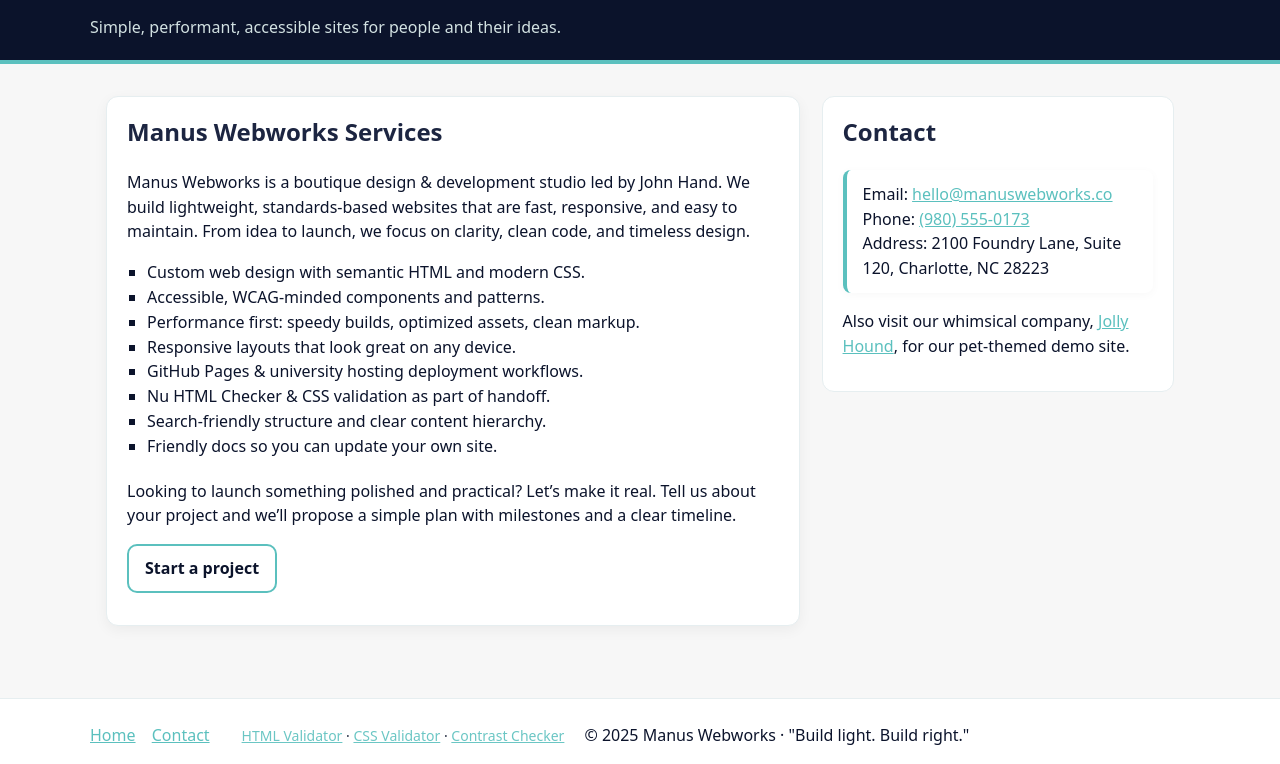
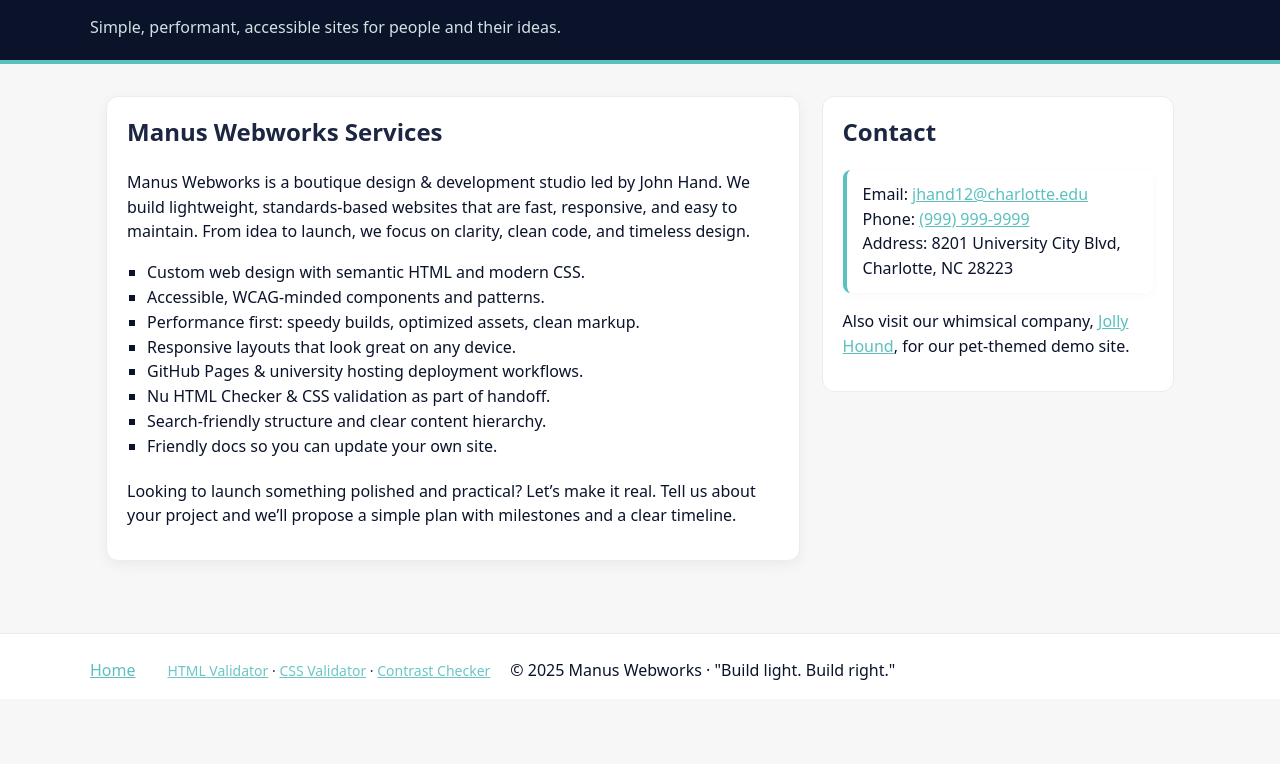
Before and after one commit to TheQuantifier/TheQuantifier.github.io, a plain HTML site: page itis3135/manuswebworks.co/index.html in a window 1280 px wide. Shown: the part 87-851 px from the top of the page. After the commit the page ends 800 px from the top, so only its background shows below. Drawn offline with Linux system fonts and the light colour scheme.

Commit message:
Removed unnecessary elements

```diff
--- a/itis3135/manuswebworks.co/index.html
+++ b/itis3135/manuswebworks.co/index.html
@@ -7,6 +7,7 @@
   <script src="https://lint.page/kit/4d0fe3.js" crossorigin="anonymous"></script>
   <title>Manus Webworks – Design & Development</title>
 
+  <!-- Coolors palette (required by assignment): https://coolors.co/0b132b-1c2541-3a506b-5bc0be-6fffe9 -->
   <style>
     /* ---------- Global Reset & Typography ---------- */
     * { box-sizing: border-box; }
@@ -16,8 +17,8 @@
       margin: 0;
       font-family: system-ui, -apple-system, "Segoe UI", Roboto, Ubuntu, Cantarell, "Helvetica Neue", Arial;
       line-height: 1.55;
-      color: #0b132b;   /* dark ink */
-      background: #f7f7f7; /* light paper */
+      color: #0b132b;           /* dark ink */
+      background: #f7f7f7;      /* light paper */
     }
 
     a { color: #5bc0be; text-decoration: underline; }
@@ -47,7 +48,7 @@
 
     .brand-title {
       margin: 0;
-      font-size: 32px;
+      font-size: 32px;  /* fixed size for validator compatibility */
       letter-spacing: 0.5px;
     }
 
@@ -99,22 +100,6 @@
       border: 1px solid #e6eef0;
       border-radius: 12px;
       padding: 16px 20px;
-    }
-
-    .cta {
-      display: inline-block;
-      padding: 10px 16px;
-      border-radius: 10px;
-      border: 2px solid #5bc0be;
-      color: #0b132b;
-      background: #ffffff;
-      text-decoration: none;
-      font-weight: 600;
-    }
-    .cta:hover {
-      background: #6fffe9;
-      color: #0a0d1a;
-      border-color: #6fffe9;
     }
 
     address {
@@ -201,16 +186,15 @@
           Looking to launch something polished and practical? Let’s make it real. Tell us about your project
           and we’ll propose a simple plan with milestones and a clear timeline.
         </p>
-        <p><a class="cta" href="#contact">Start a project</a></p>
       </section>
 
       <!-- Side column (contact info) -->
       <aside class="panel side-col" aria-labelledby="contact">
         <h2 id="contact">Contact</h2>
         <address>
-          Email: <a href="mailto:hello@manuswebworks.co">hello@manuswebworks.co</a><br />
-          Phone: <a href="tel:+1-980-555-0173">(980) 555-0173</a><br />
-          Address: 2100 Foundry Lane, Suite 120, Charlotte, NC 28223
+          Email: <a href="mailto:jhand12@charlotte.edu">jhand12@charlotte.edu</a><br />
+          Phone: <a href="tel:+1-999-999-9999">(999) 999-9999</a><br />
+          Address: 8201 University City Blvd, Charlotte, NC 28223
         </address>
         <p>
           Also visit our whimsical company,
@@ -224,12 +208,13 @@
   <footer>
     <div class="footer-inner">
       <div class="footer-block">
+        <!-- “Home” goes to the parent folder (course root) -->
         <nav class="foot-menu" aria-label="Footer">
-          <a href="#main">Home</a>
-          <a href="#contact">Contact</a>
+          <a href="../">Home</a>
         </nav>
       </div>
       <div class="footer-block val-links">
+        <!-- Required validation links -->
         <a href="https://validator.w3.org/nu/" rel="noopener" target="_blank">HTML Validator</a>
         ·
         <a href="https://jigsaw.w3.org/css-validator/" rel="noopener" target="_blank">CSS Validator</a>
```
